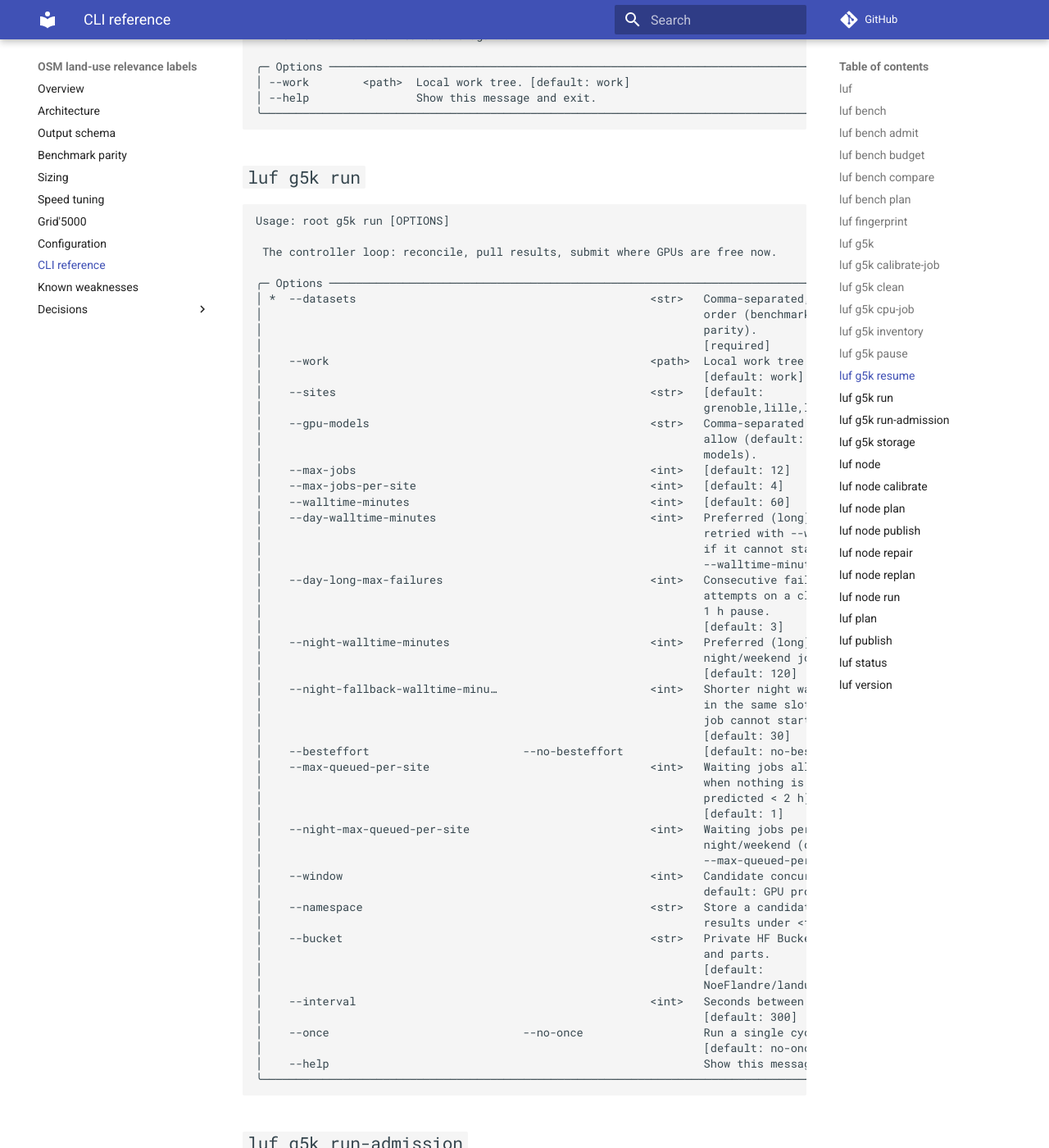
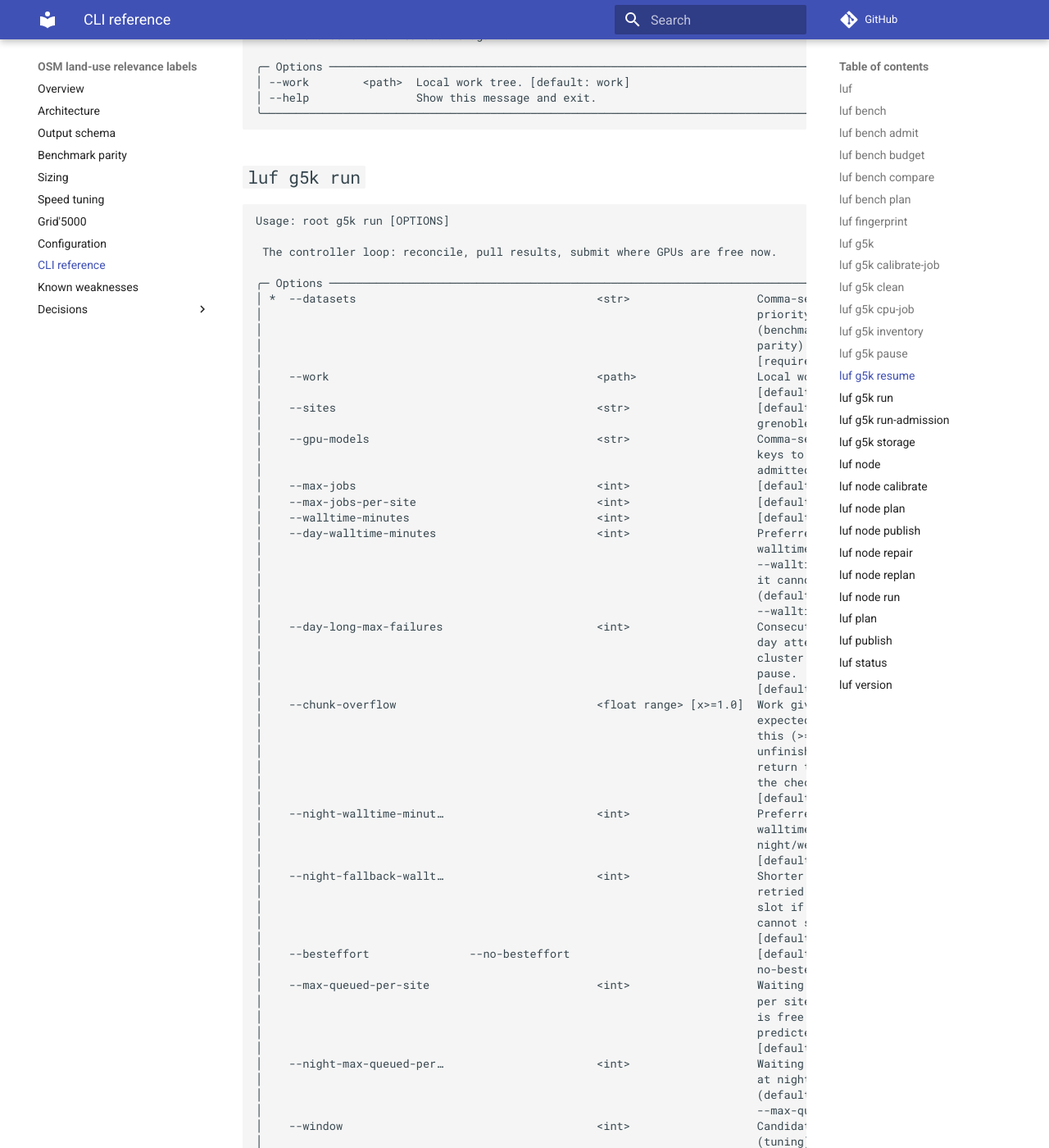
Before and after one commit to NoeFlandre/filter-osm-datasets-llms-landuse, an MkDocs documentation site: the page built from docs/cli.md, in a window 1280 px wide and 1400 px high, scrolled down 4812 px. Shown: the whole window at 82% size. Built offline with MkDocs 1.6.1 and Material for MkDocs 9.7.7, drawn with Linux system fonts in a browser that asks for light colours; comment, search, counter and statistics services are not loaded; some of the changed text lies outside the part shown.

Commit message:
Make the chunk overflow factor a setting (--chunk-overflow), ADR-0018
Co-Authored-By: Claude Sonnet 5.5 <noreply@anthropic.com>

````diff
--- a/docs/cli.md
+++ b/docs/cli.md
@@ -248,56 +248,76 @@ Usage: root g5k run [OPTIONS]
  The controller loop: reconcile, pull results, submit where GPUs are free now.
 
 ╭─ Options ────────────────────────────────────────────────────────────────────────────────────────╮
-│ *  --datasets                                            <str>   Comma-separated, in priority    │
-│                                                                  order (benchmark first for      │
-│                                                                  parity).                        │
-│                                                                  [required]                      │
-│    --work                                                <path>  Local work tree.                │
-│                                                                  [default: work]                 │
-│    --sites                                               <str>   [default:                       │
-│                                                                  grenoble,lille,lyon,nancy,renn… │
-│    --gpu-models                                          <str>   Comma-separated gpu keys to     │
-│                                                                  allow (default: admitted        │
-│                                                                  models).                        │
-│    --max-jobs                                            <int>   [default: 12]                   │
-│    --max-jobs-per-site                                   <int>   [default: 4]                    │
-│    --walltime-minutes                                    <int>   [default: 60]                   │
-│    --day-walltime-minutes                                <int>   Preferred (long) day walltime,  │
-│                                                                  retried with --walltime-minutes │
-│                                                                  if it cannot start (default:    │
-│                                                                  --walltime-minutes).            │
-│    --day-long-max-failures                               <int>   Consecutive failed long day     │
-│                                                                  attempts on a cluster before a  │
-│                                                                  1 h pause.                      │
-│                                                                  [default: 3]                    │
-│    --night-walltime-minutes                              <int>   Preferred (long) walltime for   │
-│                                                                  night/weekend jobs.             │
-│                                                                  [default: 120]                  │
-│    --night-fallback-walltime-minu…                       <int>   Shorter night walltime retried  │
-│                                                                  in the same slot if the long    │
-│                                                                  job cannot start.               │
-│                                                                  [default: 30]                   │
-│    --besteffort                       --no-besteffort            [default: no-besteffort]        │
-│    --max-queued-per-site                                 <int>   Waiting jobs allowed per site   │
-│                                                                  when nothing is free (start     │
-│                                                                  predicted < 2 h).               │
-│                                                                  [default: 1]                    │
-│    --night-max-queued-per-site                           <int>   Waiting jobs per site at        │
-│                                                                  night/weekend (default:         │
-│                                                                  --max-queued-per-site).         │
-│    --window                                              <int>   Candidate concurrency (tuning); │
-│                                                                  default: GPU profile.           │
-│    --namespace                                           <str>   Store a candidate config's      │
-│                                                                  results under <fp>-<namespace>. │
-│    --bucket                                              <str>   Private HF Bucket for chunks    │
-│                                                                  and parts.                      │
-│                                                                  [default:                       │
-│                                                                  NoeFlandre/landuse-filter-work] │
-│    --interval                                            <int>   Seconds between cycles.         │
-│                                                                  [default: 300]                  │
-│    --once                             --no-once                  Run a single cycle and exit.    │
-│                                                                  [default: no-once]              │
-│    --help                                                        Show this message and exit.     │
+│ *  --datasets                                    <str>                   Comma-separated, in     │
+│                                                                          priority order          │
+│                                                                          (benchmark first for    │
+│                                                                          parity).                │
+│                                                                          [required]              │
+│    --work                                        <path>                  Local work tree.        │
+│                                                                          [default: work]         │
+│    --sites                                       <str>                   [default:               │
+│                                                                          grenoble,lille,lyon,na… │
+│    --gpu-models                                  <str>                   Comma-separated gpu     │
+│                                                                          keys to allow (default: │
+│                                                                          admitted models).       │
+│    --max-jobs                                    <int>                   [default: 12]           │
+│    --max-jobs-per-site                           <int>                   [default: 4]            │
+│    --walltime-minutes                            <int>                   [default: 60]           │
+│    --day-walltime-minutes                        <int>                   Preferred (long) day    │
+│                                                                          walltime, retried with  │
+│                                                                          --walltime-minutes if   │
+│                                                                          it cannot start         │
+│                                                                          (default:               │
+│                                                                          --walltime-minutes).    │
+│    --day-long-max-failures                       <int>                   Consecutive failed long │
+│                                                                          day attempts on a       │
+│                                                                          cluster before a 1 h    │
+│                                                                          pause.                  │
+│                                                                          [default: 3]            │
+│    --chunk-overflow                              <float range> [x>=1.0]  Work given to a job =   │
+│                                                                          expected capacity x     │
+│                                                                          this (>= 1.0);          │
+│                                                                          unfinished chunks       │
+│                                                                          return to the pool at   │
+│                                                                          the checkpoint signal.  │
+│                                                                          [default: 1.2]          │
+│    --night-walltime-minut…                       <int>                   Preferred (long)        │
+│                                                                          walltime for            │
+│                                                                          night/weekend jobs.     │
+│                                                                          [default: 120]          │
+│    --night-fallback-wallt…                       <int>                   Shorter night walltime  │
+│                                                                          retried in the same     │
+│                                                                          slot if the long job    │
+│                                                                          cannot start.           │
+│                                                                          [default: 30]           │
+│    --besteffort               --no-besteffort                            [default:               │
+│                                                                          no-besteffort]          │
+│    --max-queued-per-site                         <int>                   Waiting jobs allowed    │
+│                                                                          per site when nothing   │
+│                                                                          is free (start          │
+│                                                                          predicted < 2 h).       │
+│                                                                          [default: 1]            │
+│    --night-max-queued-per…                       <int>                   Waiting jobs per site   │
+│                                                                          at night/weekend        │
+│                                                                          (default:               │
+│                                                                          --max-queued-per-site). │
+│    --window                                      <int>                   Candidate concurrency   │
+│                                                                          (tuning); default: GPU  │
+│                                                                          profile.                │
+│    --namespace                                   <str>                   Store a candidate       │
+│                                                                          config's results under  │
+│                                                                          <fp>-<namespace>.       │
+│    --bucket                                      <str>                   Private HF Bucket for   │
+│                                                                          chunks and parts.       │
+│                                                                          [default:               │
+│                                                                          NoeFlandre/landuse-fil… │
+│    --interval                                    <int>                   Seconds between cycles. │
+│                                                                          [default: 300]          │
+│    --once                     --no-once                                  Run a single cycle and  │
+│                                                                          exit.                   │
+│                                                                          [default: no-once]      │
+│    --help                                                                Show this message and   │
+│                                                                          exit.                   │
 ╰──────────────────────────────────────────────────────────────────────────────────────────────────╯
 ```
 
@@ -310,34 +330,45 @@ Usage: root g5k run-admission [OPTIONS]
  per cycle; afterwards run `luf bench admit --gpu <key>`.
 
 ╭─ Options ────────────────────────────────────────────────────────────────────────────────────────╮
-│ *  --gpus                                   <str>   Comma-separated GPU keys to admit (full      │
-│                                                     benchmark each).                             │
-│                                                     [required]                                   │
-│    --work                                   <path>  Local work tree. [default: work]             │
-│    --sites                                  <str>   [default:                                    │
-│                                                     grenoble,lille,lyon,nancy,rennes,sophia,tou… │
-│    --max-jobs                               <int>   Per GPU type. [default: 5]                   │
-│    --max-jobs-per-site                      <int>   [default: 3]                                 │
-│    --walltime-minutes                       <int>   [default: 60]                                │
-│    --day-walltime-minutes                   <int>   Preferred (long) day walltime, retried with  │
-│                                                     --walltime-minutes if it cannot start        │
-│                                                     (default: --walltime-minutes).               │
-│    --day-long-max-failures                  <int>   Consecutive failed long day attempts on a    │
-│                                                     cluster before a 1 h pause.                  │
-│                                                     [default: 3]                                 │
-│    --night-walltime-minutes                 <int>   Preferred (long) walltime for night/weekend  │
-│                                                     jobs.                                        │
-│                                                     [default: 120]                               │
-│    --night-fallback-walltime-minutes        <int>   Shorter night walltime retried in the same   │
-│                                                     slot if the long job cannot start.           │
-│                                                     [default: 30]                                │
-│    --max-queued-per-site                    <int>   Waiting jobs allowed per site when nothing   │
-│                                                     is free (night/weekend).                     │
-│                                                     [default: 2]                                 │
-│    --night-max-queued-per-site              <int>   Waiting jobs per site at night/weekend       │
-│                                                     (default: --max-queued-per-site).            │
-│    --interval                               <int>   [default: 300]                               │
-│    --help                                           Show this message and exit.                  │
+│ *  --gpus                                <str>                   Comma-separated GPU keys to     │
+│                                                                  admit (full benchmark each).    │
+│                                                                  [required]                      │
+│    --work                                <path>                  Local work tree.                │
+│                                                                  [default: work]                 │
+│    --sites                               <str>                   [default:                       │
+│                                                                  grenoble,lille,lyon,nancy,renn… │
+│    --max-jobs                            <int>                   Per GPU type. [default: 5]      │
+│    --max-jobs-per-site                   <int>                   [default: 3]                    │
+│    --walltime-minutes                    <int>                   [default: 60]                   │
+│    --day-walltime-minutes                <int>                   Preferred (long) day walltime,  │
+│                                                                  retried with --walltime-minutes │
+│                                                                  if it cannot start (default:    │
+│                                                                  --walltime-minutes).            │
+│    --day-long-max-failures               <int>                   Consecutive failed long day     │
+│                                                                  attempts on a cluster before a  │
+│                                                                  1 h pause.                      │
+│                                                                  [default: 3]                    │
+│    --chunk-overflow                      <float range> [x>=1.0]  Work given to a job = expected  │
+│                                                                  capacity x this (>= 1.0);       │
+│                                                                  unfinished chunks return to the │
+│                                                                  pool at the checkpoint signal.  │
+│                                                                  [default: 1.2]                  │
+│    --night-walltime-minutes              <int>                   Preferred (long) walltime for   │
+│                                                                  night/weekend jobs.             │
+│                                                                  [default: 120]                  │
+│    --night-fallback-walltime-min…        <int>                   Shorter night walltime retried  │
+│                                                                  in the same slot if the long    │
+│                                                                  job cannot start.               │
+│                                                                  [default: 30]                   │
+│    --max-queued-per-site                 <int>                   Waiting jobs allowed per site   │
+│                                                                  when nothing is free            │
+│                                                                  (night/weekend).                │
+│                                                                  [default: 2]                    │
+│    --night-max-queued-per-site           <int>                   Waiting jobs per site at        │
+│                                                                  night/weekend (default:         │
+│                                                                  --max-queued-per-site).         │
+│    --interval                            <int>                   [default: 300]                  │
+│    --help                                                        Show this message and exit.     │
 ╰──────────────────────────────────────────────────────────────────────────────────────────────────╯
 ```
 
````
Also changed, not shown: docs/adr/0018-over-assignment.md (added, +35 -0 lines), docs/configuration.md (+10 -0 lines), 8 other files.
